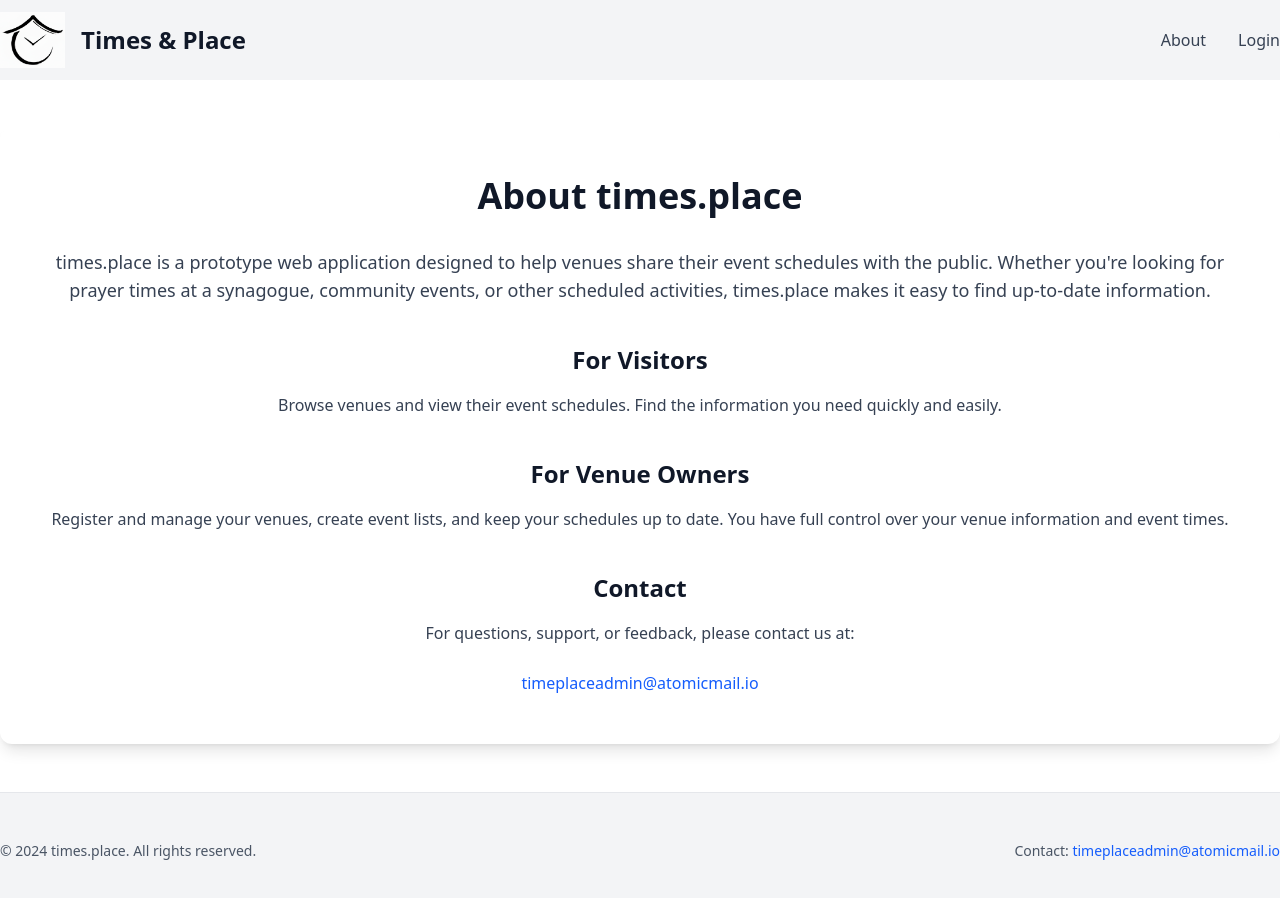
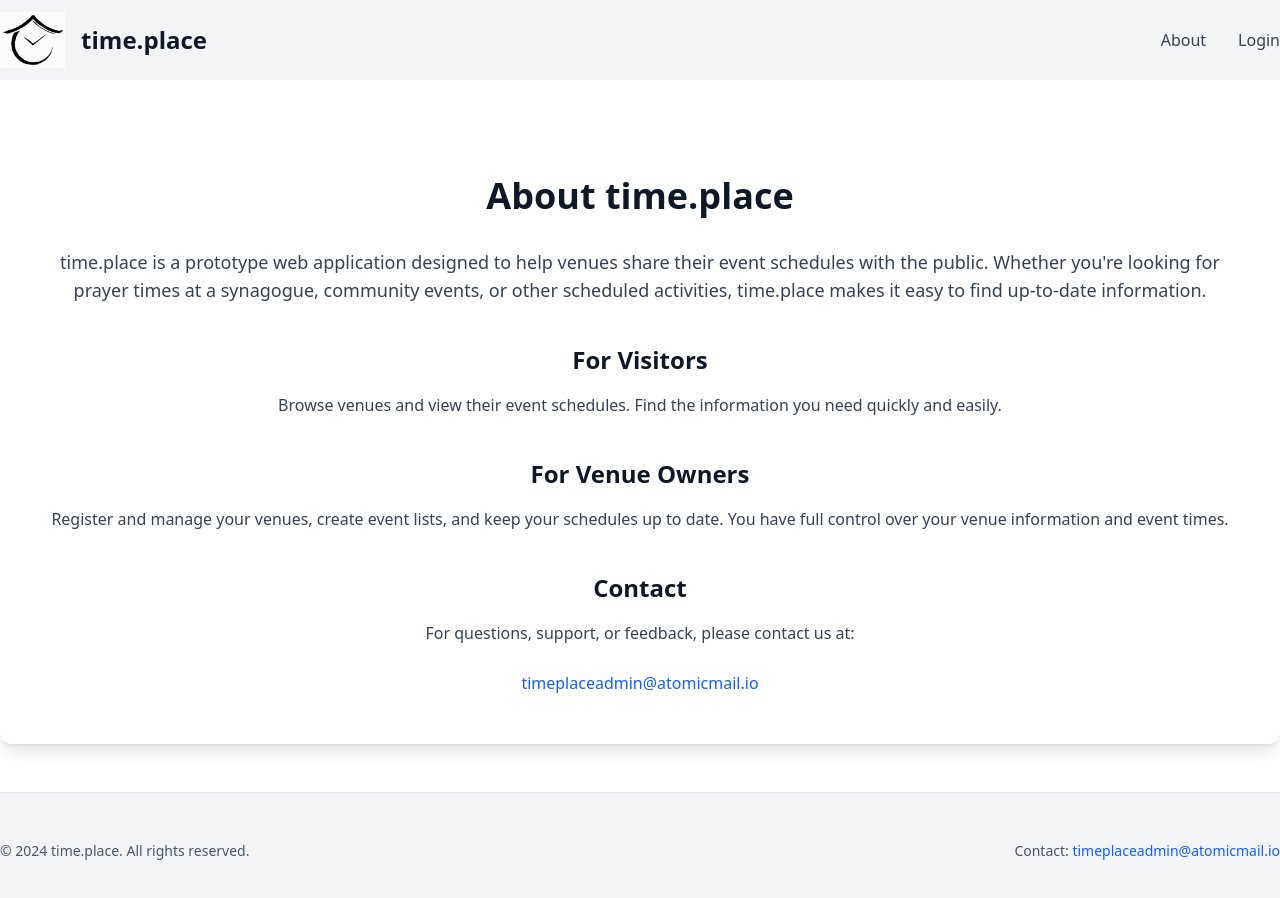
Before and after one commit to michelemendel/times.place, a SvelteKit app in the folder frontend/: page /about in a window 1280 px wide. Shown: the top 898 px of the page. Built offline with nearby package versions, Linux system fonts and the light colour scheme.

Commit message:
chore: rename project from times.place to time.place across all relevant files and configurations.

```diff
--- a/frontend/src/routes/+layout.svelte
+++ b/frontend/src/routes/+layout.svelte
@@ -12,11 +12,11 @@
         >
           <img
             src="/house_clock.png"
-            alt="Times & Place logo"
+            alt="time.place logo"
             class="h-14 w-auto object-contain"
             style="aspect-ratio: 886/762;"
           />
-          <span class="text-2xl font-bold text-gray-900">Times & Place</span>
+          <span class="text-2xl font-bold text-gray-900">time.place</span>
         </a>
       </div>
       <div class="flex items-center gap-8">
@@ -44,7 +44,7 @@
     <div class="container mx-auto py-12">
       <div class="flex flex-col sm:flex-row justify-between items-center gap-4">
         <p class="text-gray-600 text-sm">
-          &copy; 2024 times.place. All rights reserved.
+          &copy; 2024 time.place. All rights reserved.
         </p>
         <p class="text-gray-600 text-sm">
           Contact: <a
--- a/frontend/src/routes/about/+page.svelte
+++ b/frontend/src/routes/about/+page.svelte
@@ -8,15 +8,15 @@
 
 <div class="bg-white rounded-xl shadow-lg p-8 md:p-12">
   <h1 class="text-4xl font-bold mb-8 text-gray-900 text-center">
-    About times.place
+    About time.place
   </h1>
 
   <div class="space-y-6 text-gray-700 leading-relaxed text-center">
     <p class="text-lg">
-      times.place is a prototype web application designed to help venues share
+      time.place is a prototype web application designed to help venues share
       their event schedules with the public. Whether you're looking for prayer
       times at a synagogue, community events, or other scheduled activities,
-      times.place makes it easy to find up-to-date information.
+      time.place makes it easy to find up-to-date information.
     </p>
 
     <h2 class="text-2xl font-semibold mt-10 mb-4 text-gray-900">
--- a/frontend/src/routes/registration/+page.svelte
+++ b/frontend/src/routes/registration/+page.svelte
@@ -1,18 +1,24 @@
 <script>
-	// Registration page
+  // Registration page
 </script>
 
 <svelte:head>
-	<title>Registration - times.place</title>
+  <title>Registration - time.place</title>
 </svelte:head>
 
 <div class="max-w-5xl mx-auto px-6 sm:px-8 lg:px-12">
-	<div class="bg-white rounded-xl shadow-lg p-8 md:p-12">
-		<h1 class="text-4xl font-bold mb-4 text-gray-900 text-center">Register as Venue Owner</h1>
-		<p class="text-lg text-gray-600 mb-8 text-center">Create an account to manage your venues and event schedules.</p>
+  <div class="bg-white rounded-xl shadow-lg p-8 md:p-12">
+    <h1 class="text-4xl font-bold mb-4 text-gray-900 text-center">
+      Register as Venue Owner
+    </h1>
+    <p class="text-lg text-gray-600 mb-8 text-center">
+      Create an account to manage your venues and event schedules.
+    </p>
 
-		<div class="bg-gray-50 p-8 rounded-lg">
-			<p class="text-gray-500 italic text-center">Registration form will be implemented here.</p>
-		</div>
-	</div>
+    <div class="bg-gray-50 p-8 rounded-lg">
+      <p class="text-gray-500 italic text-center">
+        Registration form will be implemented here.
+      </p>
+    </div>
+  </div>
 </div>
--- a/frontend/src/routes/venue-form/+page.svelte
+++ b/frontend/src/routes/venue-form/+page.svelte
@@ -3,16 +3,20 @@
 </script>
 
 <svelte:head>
-	<title>Edit Venue - times.place</title>
+  <title>Edit Venue - time.place</title>
 </svelte:head>
 
 <div class="max-w-6xl mx-auto px-6 sm:px-8 lg:px-12">
   <div class="mb-8 text-center">
     <h1 class="text-4xl font-bold mb-4 text-gray-900">Edit Venue</h1>
-		<p class="text-lg text-gray-600">Update venue details, event lists, and event times.</p>
+    <p class="text-lg text-gray-600">
+      Update venue details, event lists, and event times.
+    </p>
   </div>
 
   <div class="bg-white rounded-xl shadow-lg p-8 md:p-12">
-		<p class="text-gray-500 italic text-center">Venue editing form with preview pane will be implemented here.</p>
+    <p class="text-gray-500 italic text-center">
+      Venue editing form with preview pane will be implemented here.
+    </p>
   </div>
 </div>
--- a/frontend/src/routes/venue-owner/+page.svelte
+++ b/frontend/src/routes/venue-owner/+page.svelte
@@ -3,7 +3,7 @@
 </script>
 
 <svelte:head>
-	<title>My Venues - times.place</title>
+  <title>My Venues - time.place</title>
 </svelte:head>
 
 <div class="max-w-5xl mx-auto px-6 sm:px-8 lg:px-12">
@@ -13,6 +13,8 @@
   </div>
 
   <div class="bg-white rounded-xl shadow-lg p-8 md:p-12">
-		<p class="text-gray-500 italic text-center">Venue owner dashboard will be implemented here.</p>
+    <p class="text-gray-500 italic text-center">
+      Venue owner dashboard will be implemented here.
+    </p>
   </div>
 </div>
--- a/frontend/src/utils/datetime.js
+++ b/frontend/src/utils/datetime.js
@@ -1,5 +1,5 @@
 /**
- * Date and time utility functions for times.place
+ * Date and time utility functions for time.place
  *
  * Handles timezone-aware formatting of dates and times based on user's browser settings.
  * All functions automatically use the user's locale and timezone.
```
Also changed, not shown: 2 other files (tests, documents, lock files or other folders). Lines whose indentation alone changed are shown as unchanged.
